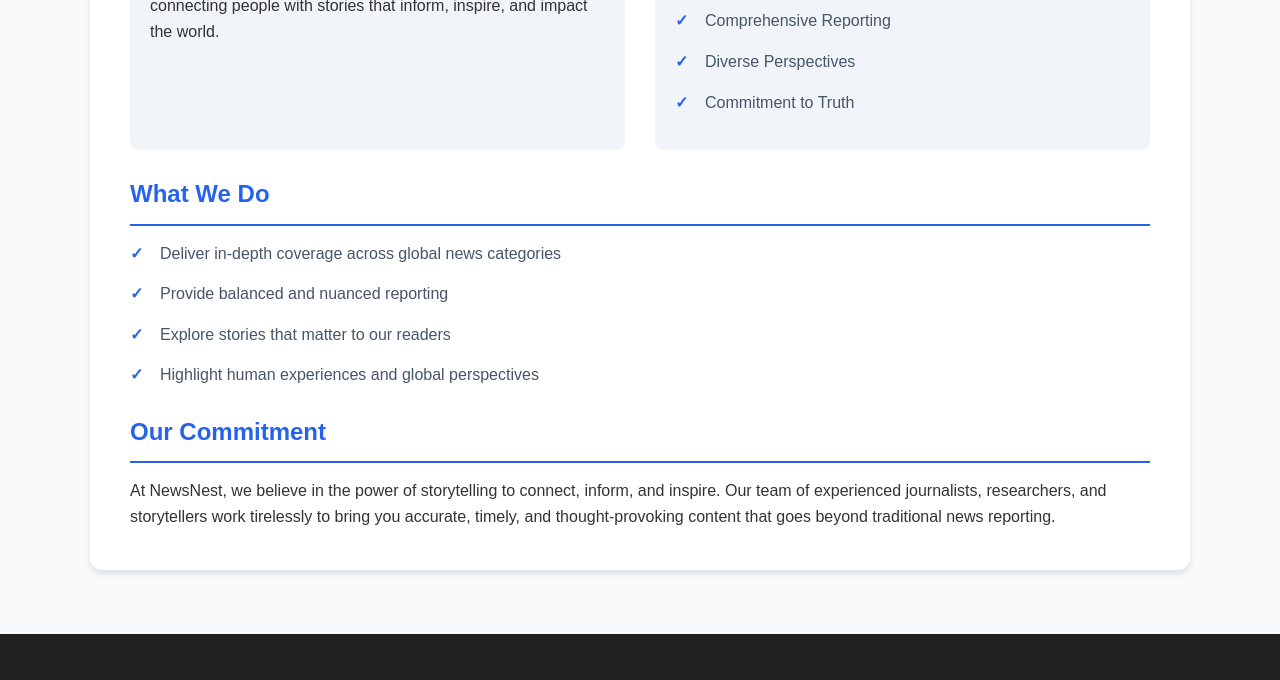
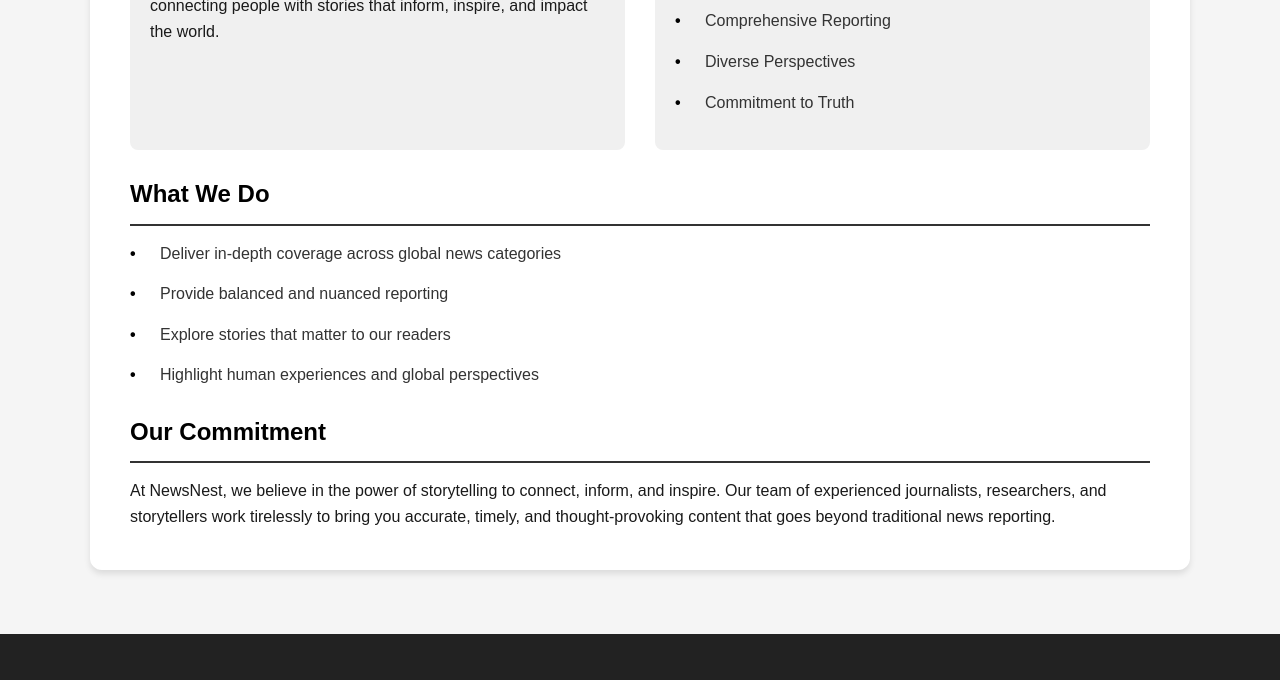
Before and after one commit to N1RMAL/news_site, a plain HTML site: page about_us.html in a window 1280 px wide. Shown: the part 712-1392 px from the top of the page. Drawn offline with nearby package versions, Linux system fonts and the light colour scheme.

Commit message:
footer about us etc.

```diff
--- a/about_us.html
+++ b/about_us.html
@@ -10,7 +10,8 @@
     <title>About NewsNest - Our Story and Mission</title>
     <style>
         body {
-            background-color: #f8fafc;
+            background-color: #f5f5f5;
+            color: #1a1a1a;
         }
         .about-us-container {
             max-width: 1100px;
@@ -21,7 +22,7 @@
             overflow: hidden;
         }
         .about-us-header {
-            background: linear-gradient(135deg, #1e40af 0%, #2563eb 100%);
+            background: linear-gradient(135deg, #000000 0%, #333333 100%);
             color: white;
             padding: 40px;
             text-align: center;
@@ -37,13 +38,13 @@
         .about-us-content {
             padding: 40px;
             line-height: 1.6;
-            color: #333;
+            color: #1a1a1a;
         }
         .about-us-content h2 {
-            color: #2563eb;
+            color: #000000;
             margin-top: 25px;
             margin-bottom: 15px;
-            border-bottom: 2px solid #2563eb;
+            border-bottom: 2px solid #333333;
             padding-bottom: 10px;
             font-weight: 600;
         }
@@ -55,13 +56,13 @@
             position: relative;
             padding-left: 30px;
             margin-bottom: 15px;
-            color: #475569;
+            color: #333333;
         }
         .about-us-content ul li::before {
-            content: '✓';
+            content: '•';
             position: absolute;
             left: 0;
-            color: #2563eb;
+            color: #000000;
             font-weight: bold;
         }
         .mission-values {
@@ -71,17 +72,17 @@
         }
         .mission-values > div {
             flex: 1;
-            background-color: #f1f5f9;
+            background-color: #f0f0f0;
             padding: 20px;
             border-radius: 8px;
-            transition: transform 0.3s ease;
+            transition: transform 0.3s ease, box-shadow 0.3s ease;
         }
         .mission-values > div:hover {
             transform: translateY(-5px);
-            box-shadow: 0 4px 6px rgba(0, 0, 0, 0.1);
+            box-shadow: 0 4px 6px rgba(0, 0, 0, 0.2);
         }
         .mission-values h3 {
-            color: #2563eb;
+            color: #000000;
             margin-bottom: 15px;
         }
         @media (max-width: 768px) {
@@ -165,8 +166,8 @@
     <footer class="footer">
         <div class="footer-content">
             <div class="footer-section">
-                <h3 class="footer-title">About TechGlobe</h3>
-                <p>Leading the conversation in technology news and innovation. Bringing you the latest developments in AI, tech, and digital transformation.</p>
+                <h3 class="footer-title">About NewsNest</h3>
+                <p>Leading the conversation in every news and innovation. Bringing you the latest developments around the world.</p>
             </div>
 
             <div class="footer-section">
```
Also changed, not shown: article1.html (+2 -2 lines), article2.html (+2 -2 lines), article3.html (+2 -2 lines), contact_us.html (+2 -2 lines), index.html (+2 -2 lines).
